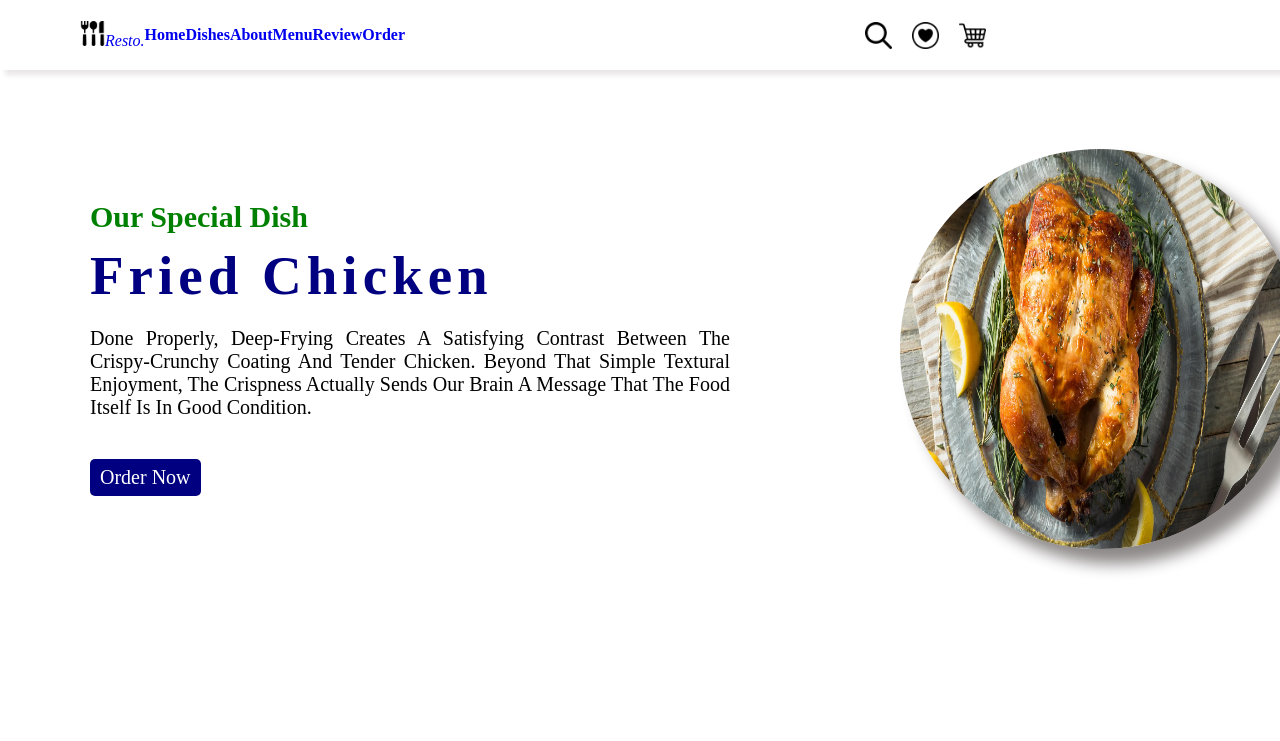
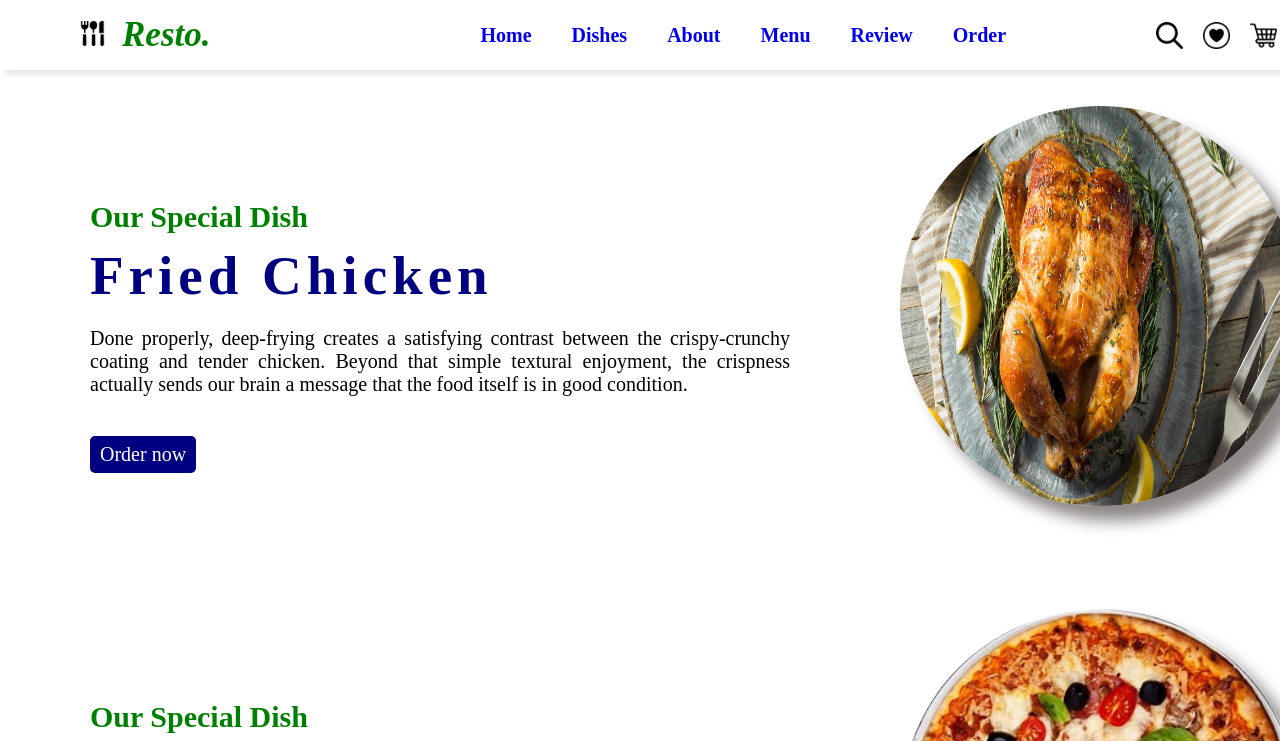
Before and after one commit to jyotshna29/food, a plain HTML site: page index.html in a window 1280 px wide. Shown: the top 741 px of the page. Drawn offline with Linux system fonts and the light colour scheme; a web font is replaced by a local one.

Commit message:
Update food.css

```diff
--- a/food.css
+++ b/food.css
@@ -6,12 +6,11 @@
     text-decoration: none;
     outline: none;
     border: none;
-    text-transform: capitalize;
     transition: all 0.2s linear;
     scroll-behavior: smooth;
 }
 #navigation {
-    width: 100%;
+    width: 1445px;
     height: 70px;
     box-shadow:5px 5px 5px rgb(233, 230, 230);
     padding: 20px 20px 20px 80px;
@@ -19,21 +18,21 @@
     align-items: center;
     justify-content:stretch;
 }
-#par {
-    font-size: 32px;
+#navigation i {
+    font-size: 35px;
     font-weight: bold;
     color: green;
     margin-left: 17px;
 }
-#para {
-    font-size: 18px;
+#navigation b {
+    font-size: 20px;
     margin: 0px 10px 0px 10px;
     padding: 5px 10px 5px 10px;
     text-transform: capitalize;
     position: relative;
     left: 250px;
 }
-#para:hover {
+#navigation b:hover {
     background-color: green;
     border-radius: 5px;
     color: white;
@@ -52,7 +51,7 @@
     display: flex;
     text-align: center;
     position: relative;
-    left: 450px;
+    left: 370px;
 }
 .logo:hover {
     transform: scale(1.3);
@@ -93,7 +92,8 @@
     height: 40px;
 }
 #sec,#sec1,#sec2 {
-    height: 630px;
+    width: 1445px;
+    height: 500px;
 }
 #home1,#home2,#home3,#home4 {
     width: 400px;
@@ -105,19 +105,19 @@
 #home1 {
     background-image: url("home1.webp");
     background-size: 400px 400px;
-    top: -110px;
+    top: -130px;
     left: 900px;
 }
 #home2 {
     background-image: url("home2.jpeg");
     background-size: 400px 400px;
-    top: -110px;
+    top: -150px;
     left: 900px;
 }
 #home3 {
     background-image: url("home3.jpg");
     background-size: 400px 400px;
-    top: -110px;
+    top: -140px;
     left: 900px;
 }
 #home4 {
@@ -146,7 +146,7 @@
     top: 140px;
 }
 #info {
-    width: 50%;
+    width: 700px;
     text-align: justify;
     font-size: 20px;
     top: 160px;
@@ -193,7 +193,7 @@
     text-align: center;
     margin-top: -30px;
 }
-#m1,#m2 {
+#m1, #m2 {
     font-size: 20px;
     font-weight: bold;
     color: green;
@@ -204,7 +204,7 @@
 #m2 {
     left: 50px;
 }
-#in,#inp {
+#in, #inp {
     font-size: 15px;
     font-weight: bold;
     color: white;
@@ -218,7 +218,7 @@
 #inp {
     left: 150px;
 }
-#in:hover,#inp:hover {
+#in:hover, #inp:hover {
     background-color: green;
     transform: scale(1.1);
 }
```
